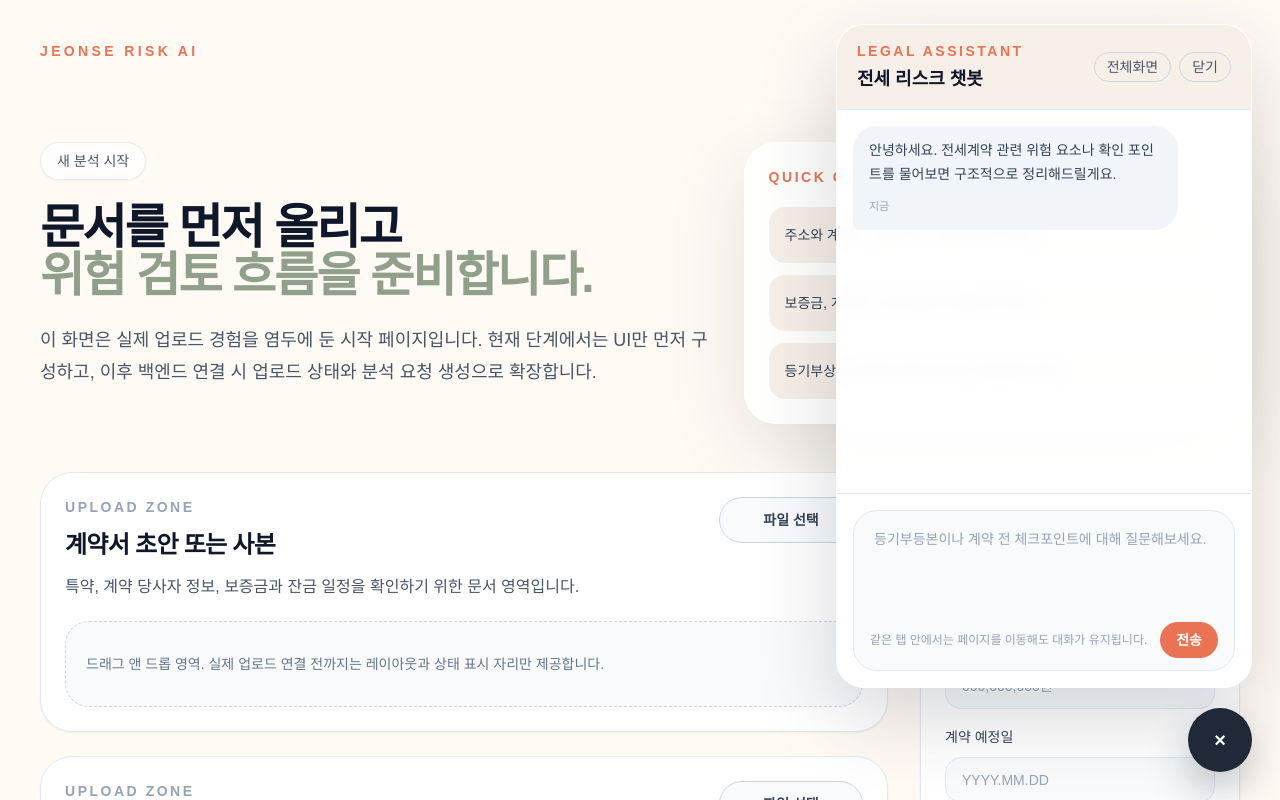
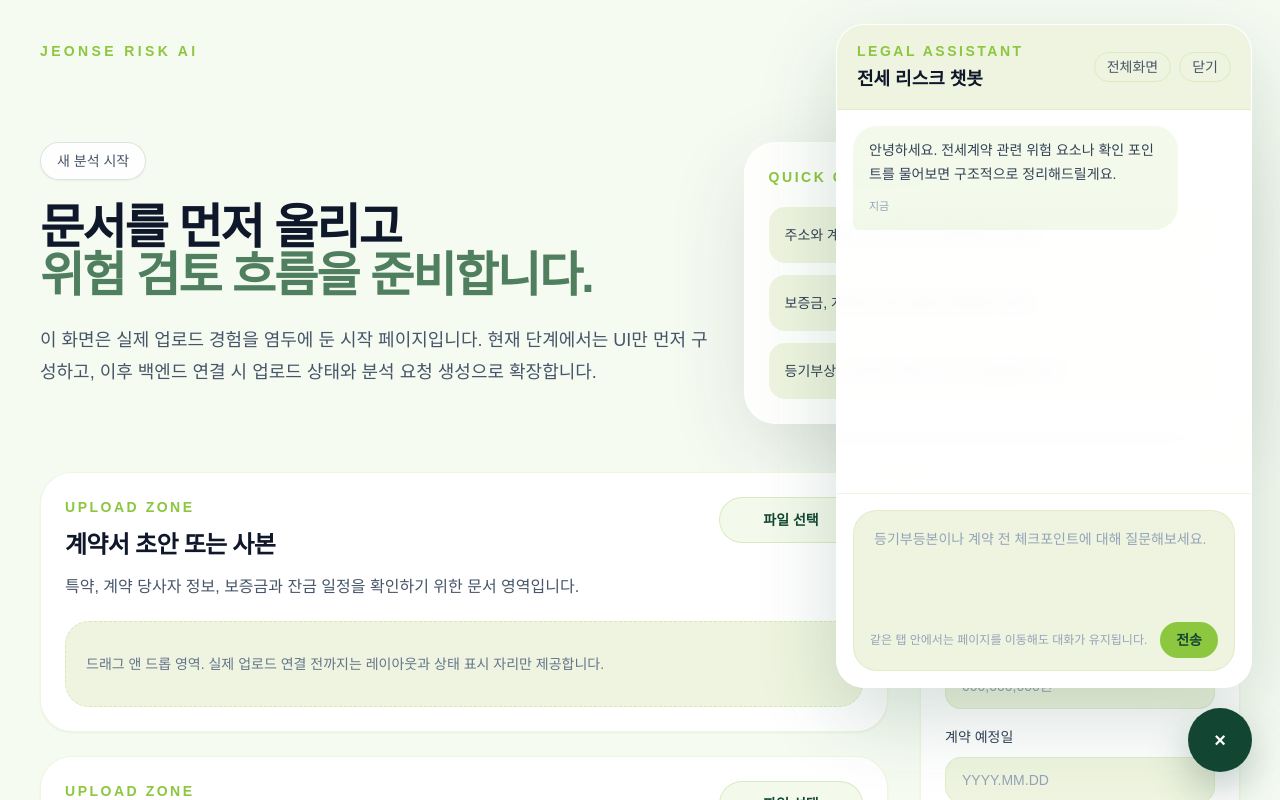
Before and after one commit to cyunchaeskku/capstone_jeonse-risk-analysis-ai, a React (Vite) app in the folder frontend/: page /analysis/new in a window 1280 px wide. Both pictures are taken after a click on the button "AI". Shown: the top 800 px of the page. Built offline with nearby package versions, Linux system fonts and the light colour scheme; no server answers; a web font is replaced by a local one.

Commit message:
style: update frontend color scheme to SKKU color

```diff
--- a/frontend/src/index.css
+++ b/frontend/src/index.css
@@ -6,7 +6,7 @@
 
 :root {
   color: #1f2937;
-  background: #fffaf4;
+  background: #f6fbf2;
   font-family: 'SUIT', 'Pretendard Variable', sans-serif;
 }
 
@@ -18,8 +18,8 @@ body {
   margin: 0;
   min-width: 320px;
   background:
-    linear-gradient(180deg, rgba(255, 250, 244, 0.88), rgba(255, 250, 244, 1)),
-    #fffaf4;
+    linear-gradient(180deg, rgba(246, 251, 242, 0.9), rgba(246, 251, 242, 1)),
+    #f6fbf2;
 }
 
 #root {
--- a/frontend/src/layout/AppShell.jsx
+++ b/frontend/src/layout/AppShell.jsx
@@ -8,7 +8,7 @@ function AppShell() {
 
   return (
     <div className="min-h-screen bg-cream text-ink">
-      <div className="absolute inset-0 -z-10 bg-[radial-gradient(circle_at_top_left,_rgba(233,115,82,0.18),_transparent_32%),radial-gradient(circle_at_top_right,_rgba(145,160,139,0.18),_transparent_28%)]" />
+      <div className="absolute inset-0 -z-10 bg-[radial-gradient(circle_at_top_left,_rgba(141,198,63,0.2),_transparent_32%),radial-gradient(circle_at_top_right,_rgba(18,70,51,0.16),_transparent_28%)]" />
       <SiteHeader />
       <Outlet />
       {showFloatingChatbot ? <FloatingChatbot /> : null}
--- a/frontend/src/pages/AnalysisNewPage.jsx
+++ b/frontend/src/pages/AnalysisNewPage.jsx
@@ -52,49 +52,49 @@ function AnalysisNewPage() {
       <section className="mt-12 grid gap-8 lg:grid-cols-[1fr_320px]">
         <div className="space-y-6">
           {uploadSections.map((section) => (
-            <article key={section.title} className="rounded-[2rem] border border-slate-200 bg-white p-6 shadow-sm">
+            <article key={section.title} className="rounded-[2rem] border border-coral/15 bg-white p-6 shadow-sm">
               <div className="flex flex-col gap-5 md:flex-row md:items-start md:justify-between">
                 <div className="max-w-xl">
-                  <p className="text-sm font-semibold tracking-[0.18em] text-slate-400 uppercase">Upload Zone</p>
+                  <p className="text-sm font-semibold tracking-[0.18em] text-coral uppercase">Upload Zone</p>
                   <h2 className="mt-3 text-2xl font-semibold tracking-[-0.03em] text-slate-900">
                     {section.title}
                   </h2>
                   <p className="mt-3 text-base leading-7 text-slate-600">{section.description}</p>
                 </div>
-                <button className="inline-flex min-w-36 items-center justify-center rounded-full border border-slate-300 bg-slate-50 px-5 py-3 text-sm font-semibold text-slate-700 transition hover:border-slate-400 hover:bg-white">
+                <button className="inline-flex min-w-36 items-center justify-center rounded-full border border-coral/25 bg-coral/10 px-5 py-3 text-sm font-semibold text-ink transition hover:border-coral/40 hover:bg-coral/15">
                   파일 선택
                 </button>
               </div>
-              <div className="mt-5 rounded-[1.5rem] border border-dashed border-slate-300 bg-slate-50 px-5 py-8 text-sm text-slate-500">
+              <div className="mt-5 rounded-[1.5rem] border border-dashed border-coral/25 bg-sand px-5 py-8 text-sm text-slate-500">
                 드래그 앤 드롭 영역. 실제 업로드 연결 전까지는 레이아웃과 상태 표시 자리만 제공합니다.
               </div>
             </article>
           ))}
         </div>
 
-        <aside className="h-fit rounded-[2rem] border border-slate-200 bg-white p-6 shadow-sm">
+        <aside className="h-fit rounded-[2rem] border border-coral/15 bg-white p-6 shadow-sm">
           <p className="text-sm font-semibold tracking-[0.18em] text-coral uppercase">Draft Inputs</p>
           <div className="mt-5 space-y-4">
             <div>
               <label className="text-sm font-medium text-slate-700">매물 주소</label>
-              <div className="mt-2 rounded-2xl border border-slate-200 bg-slate-50 px-4 py-3 text-sm text-slate-400">
+              <div className="mt-2 rounded-2xl border border-coral/15 bg-sand px-4 py-3 text-sm text-slate-400">
                 서울시 강남구 예시로 00
               </div>
             </div>
             <div>
               <label className="text-sm font-medium text-slate-700">보증금</label>
-              <div className="mt-2 rounded-2xl border border-slate-200 bg-slate-50 px-4 py-3 text-sm text-slate-400">
+              <div className="mt-2 rounded-2xl border border-coral/15 bg-sand px-4 py-3 text-sm text-slate-400">
                 000,000,000원
               </div>
             </div>
             <div>
               <label className="text-sm font-medium text-slate-700">계약 예정일</label>
-              <div className="mt-2 rounded-2xl border border-slate-200 bg-slate-50 px-4 py-3 text-sm text-slate-400">
+              <div className="mt-2 rounded-2xl border border-coral/15 bg-sand px-4 py-3 text-sm text-slate-400">
                 YYYY.MM.DD
               </div>
             </div>
           </div>
-          <button className="mt-8 w-full rounded-full bg-ink px-6 py-3 text-sm font-semibold text-white transition hover:bg-slate-800">
+          <button className="mt-8 w-full rounded-full bg-ink px-6 py-3 text-sm font-semibold text-white transition hover:bg-[#0f523d]">
             분석 준비 시작
           </button>
         </aside>
--- a/frontend/src/pages/ChatbotPage.jsx
+++ b/frontend/src/pages/ChatbotPage.jsx
@@ -3,7 +3,7 @@ import ChatbotPanel from '../ui/ChatbotPanel';
 function ChatbotPage() {
   return (
     <main className="mx-auto flex min-h-[calc(100vh-72px)] w-full max-w-6xl flex-col px-4 pb-8 pt-6 sm:px-6">
-      <h1 className="mb-4 text-2xl font-semibold text-slate-900 sm:text-3xl">전세 리스크 챗봇</h1>
+      <h1 className="mb-4 text-2xl font-semibold text-ink sm:text-3xl">전세 리스크 챗봇</h1>
       <p className="mb-6 text-sm text-slate-600">
         더 넓은 화면에서 질문하고, 이전 대화 맥락을 이어서 답변을 받을 수 있습니다.
       </p>
--- a/frontend/src/ui/ChatbotPanel.jsx
+++ b/frontend/src/ui/ChatbotPanel.jsx
@@ -22,9 +22,9 @@ function ChatbotPanel({
 
   return (
     <section
-      className={`flex w-full flex-col overflow-hidden rounded-[1.75rem] border border-white/80 bg-white/95 shadow-[0_28px_80px_rgba(31,41,55,0.18)] backdrop-blur ${className}`}
+      className={`flex w-full flex-col overflow-hidden rounded-[1.75rem] border border-white/80 bg-white/95 shadow-[0_28px_80px_rgba(18,70,51,0.18)] backdrop-blur ${className}`}
     >
-      <header className="flex items-center justify-between border-b border-slate-200 bg-sand px-5 py-4">
+      <header className="flex items-center justify-between border-b border-coral/15 bg-sand px-5 py-4">
         <div>
           <p className="text-sm font-semibold tracking-[0.18em] text-coral uppercase">Legal Assistant</p>
           <h2 className="mt-1 text-lg font-semibold text-slate-900">전세 리스크 챗봇</h2>
@@ -34,7 +34,7 @@ function ChatbotPanel({
             <button
               type="button"
               onClick={onRequestFullscreen}
-              className="rounded-full border border-slate-300 px-3 py-1 text-sm font-medium text-slate-600 transition hover:border-slate-400 hover:text-slate-900"
+              className="rounded-full border border-coral/20 px-3 py-1 text-sm font-medium text-slate-600 transition hover:border-coral/40 hover:text-ink"
             >
               전체화면
             </button>
@@ -44,7 +44,7 @@ function ChatbotPanel({
               type="button"
               aria-label="챗봇 닫기"
               onClick={onRequestClose}
-              className="rounded-full border border-slate-300 px-3 py-1 text-sm font-medium text-slate-600 transition hover:border-slate-400 hover:text-slate-900"
+              className="rounded-full border border-coral/20 px-3 py-1 text-sm font-medium text-slate-600 transition hover:border-coral/40 hover:text-ink"
             >
               닫기
             </button>
@@ -61,7 +61,7 @@ function ChatbotPanel({
                   ? 'rounded-br-md bg-ink text-white'
                   : message.isError
                     ? 'rounded-bl-md bg-red-50 text-red-700'
-                    : 'rounded-bl-md bg-slate-100 text-slate-700'
+                    : 'rounded-bl-md bg-coral/10 text-slate-700'
               }`}
             >
               <p>{message.text}</p>
@@ -77,7 +77,7 @@ function ChatbotPanel({
         ))}
         {isSending ? (
           <article className="flex justify-start">
-            <div className="max-w-[85%] rounded-3xl rounded-bl-md bg-slate-100 px-4 py-3 text-sm leading-6 text-slate-700">
+            <div className="max-w-[85%] rounded-3xl rounded-bl-md bg-coral/10 px-4 py-3 text-sm leading-6 text-slate-700">
               <p>응답을 생성하는 중입니다...</p>
               <p className="mt-2 text-[11px] text-slate-400">잠시만 기다려주세요</p>
             </div>
@@ -85,11 +85,11 @@ function ChatbotPanel({
         ) : null}
       </div>
 
-      <form onSubmit={handleSubmit} className="border-t border-slate-200 bg-white px-4 py-4">
+      <form onSubmit={handleSubmit} className="border-t border-coral/15 bg-white px-4 py-4">
         <label htmlFor="chatbot-message" className="sr-only">
           챗봇 메시지 입력
         </label>
-        <div className="rounded-[1.5rem] border border-slate-200 bg-slate-50 p-2">
+        <div className="rounded-[1.5rem] border border-coral/15 bg-sand p-2">
           <textarea
             id="chatbot-message"
             ref={inputRef}
@@ -108,7 +108,7 @@ function ChatbotPanel({
             <button
               type="submit"
               disabled={isSending}
-              className="rounded-full bg-coral px-4 py-2 text-sm font-semibold text-white transition hover:bg-[#d96545] disabled:cursor-not-allowed disabled:opacity-60"
+              className="rounded-full bg-coral px-4 py-2 text-sm font-semibold text-ink transition hover:bg-[#a9dc63] disabled:cursor-not-allowed disabled:opacity-60"
             >
               {isSending ? '전송 중...' : '전송'}
             </button>
--- a/frontend/src/ui/FloatingChatbot.jsx
+++ b/frontend/src/ui/FloatingChatbot.jsx
@@ -37,7 +37,7 @@ function FloatingChatbot() {
           type="button"
           aria-label={isOpen ? '챗봇 닫기' : '챗봇 열기'}
           onClick={toggleChat}
-          className="group flex h-16 w-16 items-center justify-center rounded-full bg-ink text-white shadow-[0_18px_40px_rgba(31,41,55,0.28)] transition hover:-translate-y-0.5 hover:bg-slate-800"
+          className="group flex h-16 w-16 items-center justify-center rounded-full bg-ink text-white shadow-[0_18px_40px_rgba(18,70,51,0.28)] transition hover:-translate-y-0.5 hover:bg-[#0f523d]"
         >
           <span className="text-xl font-semibold">{isOpen ? '×' : 'AI'}</span>
         </button>
--- a/frontend/src/ui/SiteHeader.jsx
+++ b/frontend/src/ui/SiteHeader.jsx
@@ -19,7 +19,7 @@ function SiteHeader() {
             to={item.to}
             className={({ isActive }) =>
               `rounded-full px-4 py-2 text-sm font-medium transition ${
-                isActive ? 'bg-ink text-white' : 'text-slate-600 hover:text-slate-900'
+                isActive ? 'bg-ink text-white' : 'text-slate-600 hover:bg-coral/10 hover:text-ink'
               }`
             }
           >
--- a/frontend/tailwind.config.js
+++ b/frontend/tailwind.config.js
@@ -4,12 +4,12 @@ export default {
   theme: {
     extend: {
       colors: {
-        sand: '#f6efe7',
-        cream: '#fffaf4',
-        ink: '#1f2937',
-        coral: '#e97352',
-        sage: '#91a08b',
-        wheat: '#e5d1b8',
+        sand: '#eef4df',
+        cream: '#f6fbf2',
+        ink: '#124633',
+        coral: '#8dc63f',
+        sage: '#4f7f5e',
+        wheat: '#d9e9bf',
       },
       fontFamily: {
         sans: ['"SUIT Variable"', '"Pretendard Variable"', 'sans-serif'],
```
Also changed, not shown: frontend/src/pages/HomePage.jsx (+10 -10 lines), frontend/src/pages/MapPage.jsx (+7 -7 lines).
